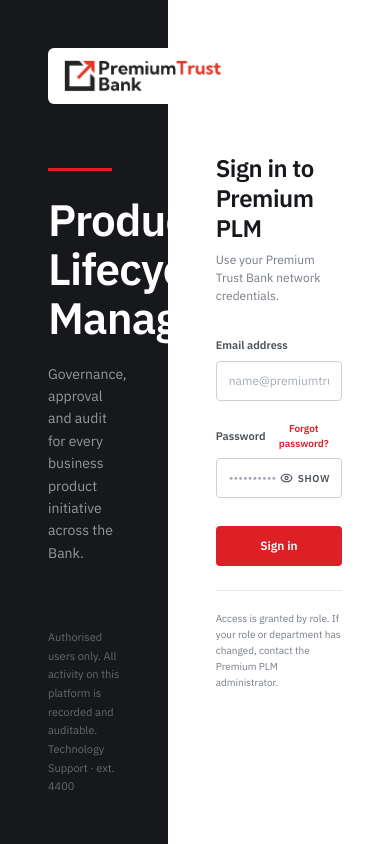
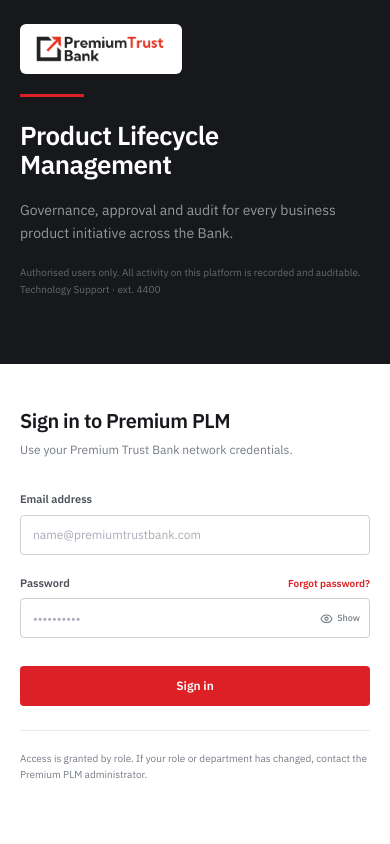
Before and after one commit to joshuaolatunji/Premium_PLM, a React (Vite) app in the folder premium-plm/: page /login in a window 390 px wide. Built offline with nearby package versions, Linux system fonts and the light colour scheme.

Commit message:
Responsiveness

```diff
--- a/premium-plm/index.html
+++ b/premium-plm/index.html
@@ -2,6 +2,7 @@
 <html lang="en">
   <head>
     <meta charset="UTF-8" />
+    <meta name="viewport" content="width=device-width, initial-scale=1" />
     <link rel="icon" type="image/png" href="/premium-logo-icon.png" />
     <meta name="description" content="PremiumPLM — Product Lifecycle Management" />
     <title>Premium-PLM</title>
--- a/premium-plm/src/components/layout/Sidebar.tsx
+++ b/premium-plm/src/components/layout/Sidebar.tsx
@@ -7,6 +7,9 @@
   LayoutDashboard,
   ListOrdered,
 } from "lucide-react";
+
+import UserAvatar from "../ui/UserAvatar"
+
 
 function Sidebar() {
     return (
@@ -69,12 +72,12 @@
 
             <div className="sidebar_footer">
                 <div className="sidebar_avatar">
-                    CO
+                    <UserAvatar name="Abdulmuiz Adewale"/>
                 </div>
 
                 <div>
                     <p className="sidebar_user-name">
-                        <strong>Chidinma Okeke</strong>
+                        <strong>Abdulmuiz Adewale</strong>
                     </p>
 
                     <p className="sidebar_user-role">
--- a/premium-plm/src/components/layout/Topbar.tsx
+++ b/premium-plm/src/components/layout/Topbar.tsx
@@ -1,4 +1,6 @@
 import {Bell, Search} from "lucide-react";
+import UserAvatar from "../ui/UserAvatar";
+
 
 function Topbar() {
     return(
@@ -29,13 +31,13 @@
 
                 <div className="topbar_user">
                     <div className="topbar_avatar">
-                        CO
+                        <UserAvatar name="Abdulmuiz Adewale" size="md"/>
                     </div>
                 </div>
 
                 <div>
                     <p className="topbar_user-name">
-                        <strong>Chidinma Okeke</strong>
+                        <strong>Abdulmuiz Adewale</strong>
                     </p>
 
                     <p className="topbar_user-role">
--- /dev/null
+++ b/premium-plm/src/components/ui/UserAvatar.tsx
@@ -0,0 +1,33 @@
+interface  UserAvatarProps {
+    name?: string;
+    imageUrl?: string;
+    size?: "sm" | "md" | "lg";
+}
+
+
+function UserAvatar({
+    name = "User",
+    imageUrl,
+    size = "md",
+}: UserAvatarProps) {
+    const initials = name
+        .trim()
+        .split(" ")
+        .filter(Boolean)
+        .slice(0, 2)
+        .map((word) => word[0].toUpperCase())
+        .join("");
+
+    return (
+        <div className={`user-avatar user-avatar-${size}`}>
+            {imageUrl ? (
+                <img src={imageUrl} alt={`${name} profile`}/>
+            ) : (
+                <span>{initials || "U"}</span>
+            )
+        }
+        </div>
+    )
+}
+
+export default UserAvatar
--- a/premium-plm/src/index.css
+++ b/premium-plm/src/index.css
@@ -439,12 +439,12 @@
   align-items: center;
   justify-content: center;
 
-  padding: 48px;
+  padding: 38px;
 }
 
 .login-form {
   width: 100%;
-  max-width: 400px;
+  max-width: 500px;
 }
 
 .login-form_header h2 {
@@ -556,11 +556,11 @@
 .password-input_toggle {
   position: absolute;
   top: 50%;
-  right: 12px;
+  right: 10px;
 
   display: flex;
   align-items: center;
-  gap: 5px;
+  gap: 4px;
 
   transform: translateY(-50%);
 
@@ -569,12 +569,10 @@
   border: none;
   background: transparent;
 
-  color: var(--color-ink-secondary);
+  color: var(--color-ink-muted);
 
-  font-size: 10px;
-  font-weight: 600;
-  text-transform: uppercase;
-  letter-spacing: 0.06em;
+  font-size: 9px;
+  font-weight: 500;
 
   cursor: pointer;
 }
@@ -628,3 +626,132 @@
   font-size: 10px;
   line-height: 1.6;
 }
+
+
+/*LOGIN — RESPONSIVE*/
+
+/* Small laptops / Tablets landscape: narrower panel split, less padding */
+@media (max-width: 1024px) {
+  .login-layout {
+    grid-template-columns: 45% 55%;
+  }
+
+  .login-layout_brand-content,
+  .login-layout_form {
+    padding: 36px;
+  }
+
+  .login-layout_intro h1 {
+    font-size: 36px;
+  }
+}
+
+/* Tablets Portrait and Phones: stack the brand panel above the form */
+@media (max-width: 760px) {
+  .login-layout {
+    grid-template-columns: 1fr;
+  }
+
+  .login-layout_brand {
+    min-height: 0;
+  }
+
+  .login-layout_brand-content {
+    min-height: 0;
+    padding: 28px 24px;
+  }
+
+  .login-layout_intro {
+    max-width: none;
+
+    margin-top: 28px;
+    margin-bottom: 28px;
+  }
+
+  .login-layout_intro h1 {
+    font-size: 30px;
+  }
+
+  .login-layout_intro p {
+    max-width: 420px;
+  }
+
+  .login-layout_form {
+    padding: 32px 24px 48px;
+  }
+}
+
+/* Phones */
+@media (max-width: 420px) {
+  .login-layout_brand-content {
+    padding: 24px 20px;
+  }
+
+  .login-layout_brand-logo img {
+    height: 26px;
+  }
+
+  .login-layout_intro {
+    margin-top: 20px;
+    margin-bottom: 20px;
+  }
+
+  .login-layout_intro h1 {
+    font-size: 26px;
+  }
+
+  .login-layout_legal {
+    font-size: 10px;
+  }
+
+  .login-layout_form {
+    padding: 24px 20px 40px;
+  }
+
+  .login-form_header h2 {
+    font-size: 20px;
+  }
+
+  .password-input input {
+    padding-right: 58px;
+  }
+}
+
+
+/*USER AVATAR*/
+
+.user-avatar {
+  display: flex;
+  align-items: center;
+  justify-content: center;
+  flex-shrink: 0;
+  overflow: hidden;
+  border-radius: 50%;
+  background-color: var(--premium-red);
+  color: white;
+  font-weight: 700;
+}
+
+.user-avatar img {
+  width: 100%;
+  height: 100%;
+  object-fit: cover;
+}
+
+.user-avatar-sm {
+  width: 32px;
+  height: 32px;
+  font-size: 0.75rem;
+}
+
+.user-avatar-md {
+  width: 40px;
+  height: 40px;
+  font-size: 0.875rem;
+}
+
+.user-avatar-lg {
+  width: 56px;
+  height: 56px;
+  font-size: 1rem;
+}
```
Also changed, not shown: premium-plm/src/services/apiClient.ts (added), 1 other file (tests, documents, lock files or other folders).
